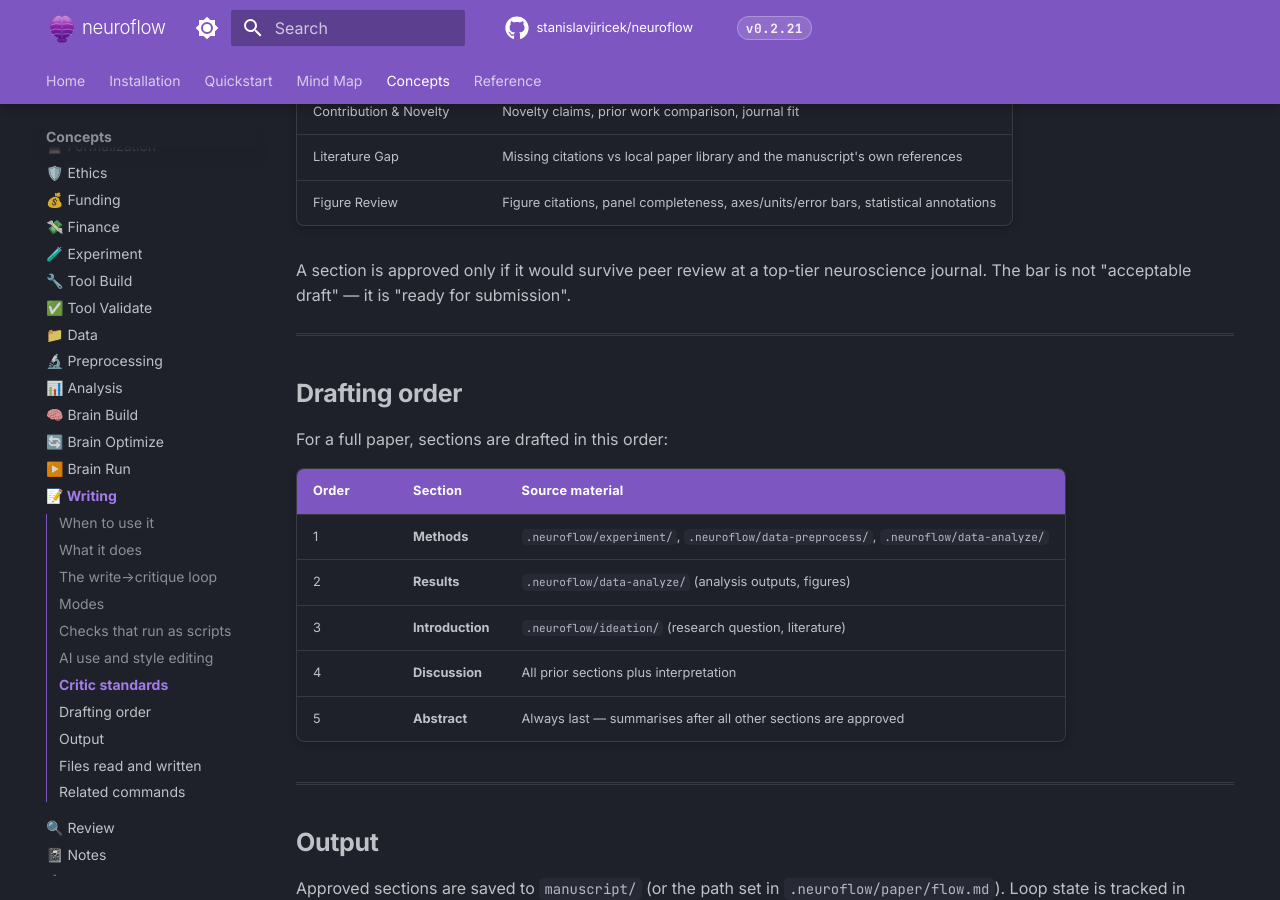
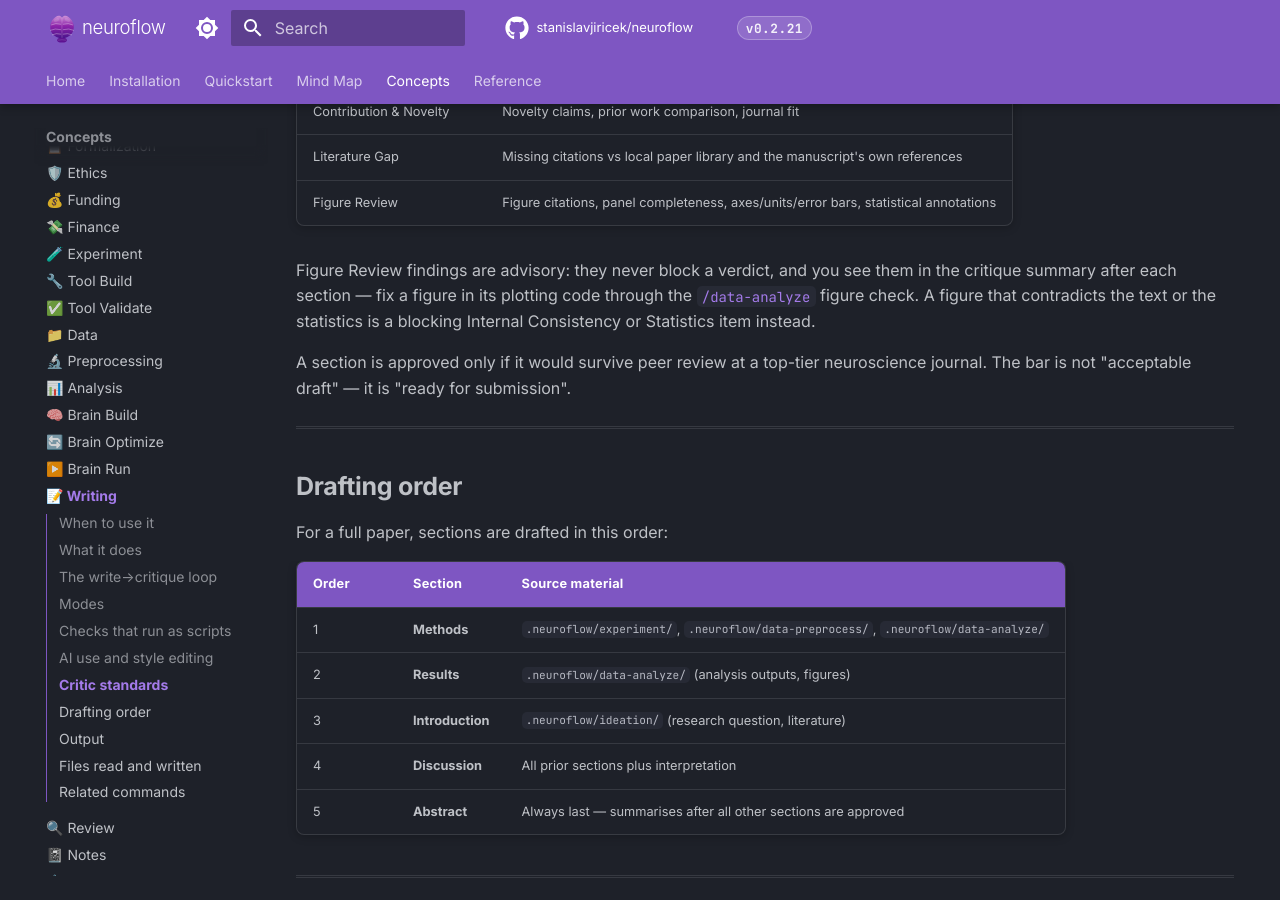
Before and after one commit to stanislavjiricek/neuroflow, an MkDocs documentation site: the page built from docs/commands/paper.md, in a window 1280 px wide and 900 px high, scrolled down 3269 px. Built offline with MkDocs 1.6.1 and Material for MkDocs 9.7.7, drawn with Linux system fonts in a browser that asks for light colours; comment, search, counter and statistics services are not loaded.

Commit message:
docs(paper): relay the critic's advisory figure findings to the person
paper-critic tags Area 8 findings `Figure (Area 8, advisory)`: they never
block a verdict and the writer does not fix figure files, so on an
approved section they reached nobody. After each section verdict /paper
now gives the person a critique summary that relays them as the critic
wrote them, says whether the critic saw the figures or only captions,
and routes a figure problem to the plotting code through the
/data-analyze figure check (figure-notes.md). The docs page says the
same in one line.

Co-Authored-By: Claude Opus 5.5 <noreply@anthropic.com>

```diff
--- a/docs/commands/paper.md
+++ b/docs/commands/paper.md
@@ -106,6 +106,8 @@ The `paper-critic` agent applies the full `neuroflow:review-neuro` eight-area me
 | Literature Gap | Missing citations vs local paper library and the manuscript's own references |
 | Figure Review | Figure citations, panel completeness, axes/units/error bars, statistical annotations |
 
+Figure Review findings are advisory: they never block a verdict, and you see them in the critique summary after each section — fix a figure in its plotting code through the [`/data-analyze`](data-analyze.md) figure check. A figure that contradicts the text or the statistics is a blocking Internal Consistency or Statistics item instead.
+
 A section is approved only if it would survive peer review at a top-tier neuroscience journal. The bar is not "acceptable draft" — it is "ready for submission".
 
 ---
```
Also changed, not shown: commands/paper.md (+1 -0 lines).
